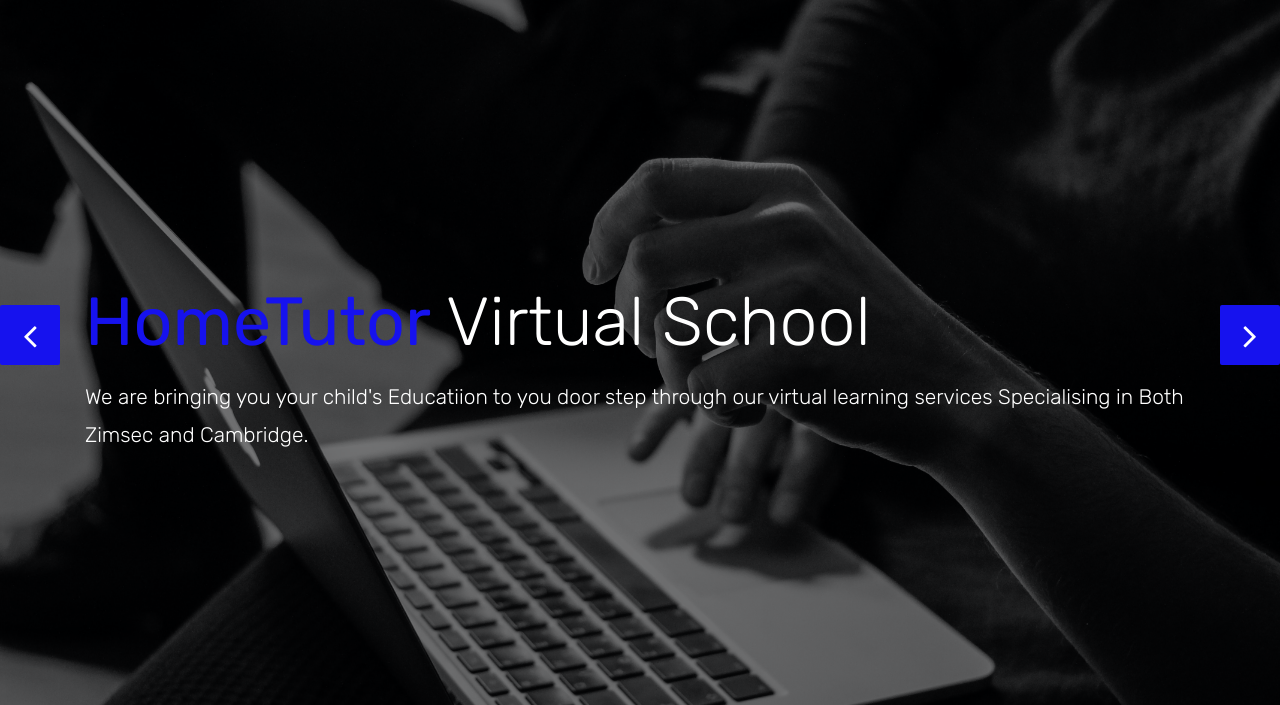
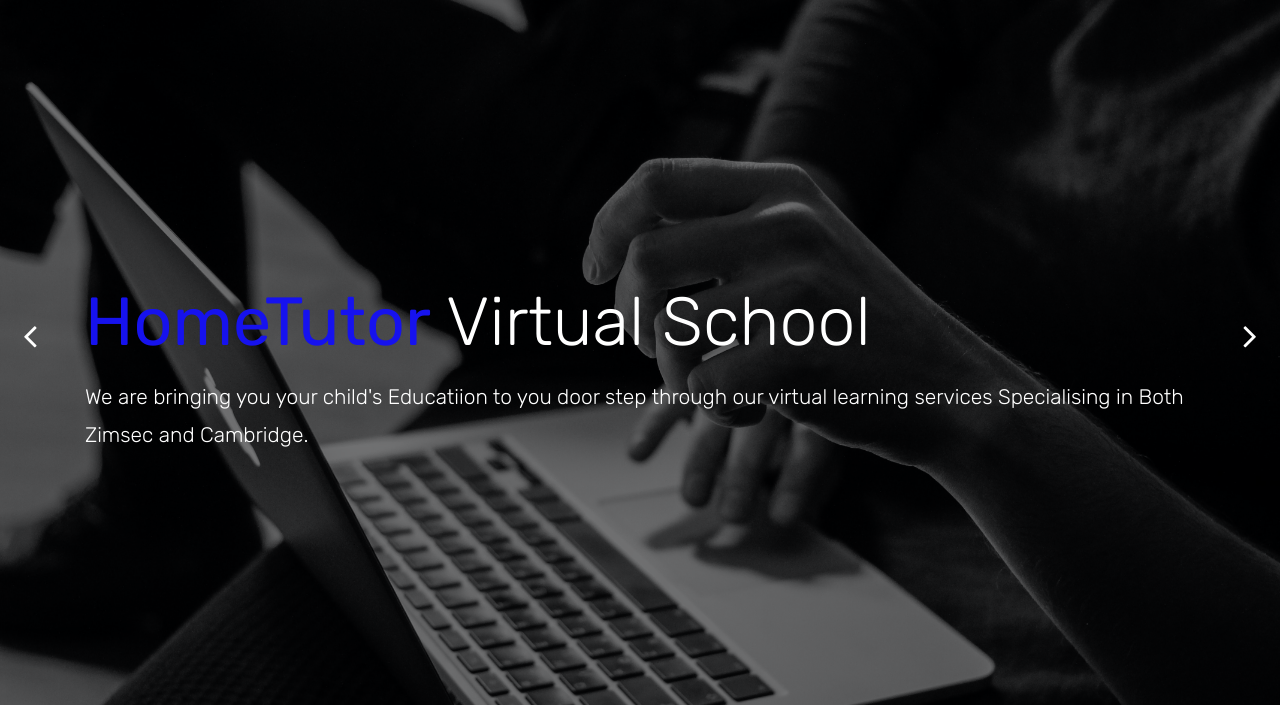
Before and after one commit to WilfredNtulis/wilfredntulis.github.io, a plain HTML site: page index.html in a window 1280 px wide. Shown: the part 95-800 px from the top of the page. Drawn offline with Linux system fonts and the light colour scheme.

Commit message:
Update style.css

```diff
--- a/style.css
+++ b/style.css
@@ -712,7 +712,7 @@ a img.aligncenter {
 
 .box-slider .carousel-control-prev{
 	border-radius: 2px;
-	background: #1612ee;
+	background: transparent;
 	position: absolute;
 	left: 0px;
 	font-size: 38px;
@@ -724,7 +724,7 @@ a img.aligncenter {
 }
 .box-slider .carousel-control-next{
 	border-radius: 2px;
-	background: #1612ee;
+	background: transparent;
 	position: absolute;
 	right: 0px;
 	font-size: 38px;
```
